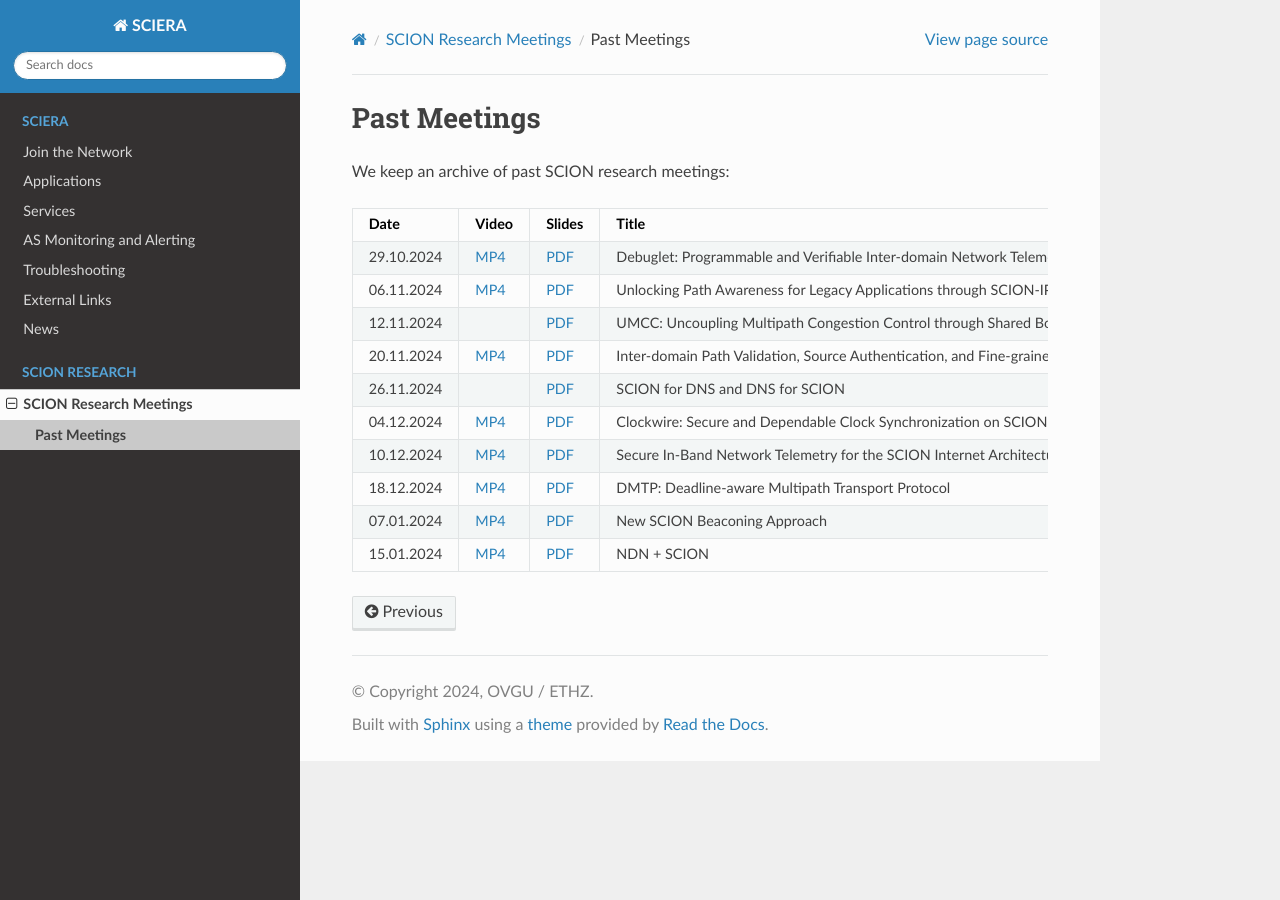
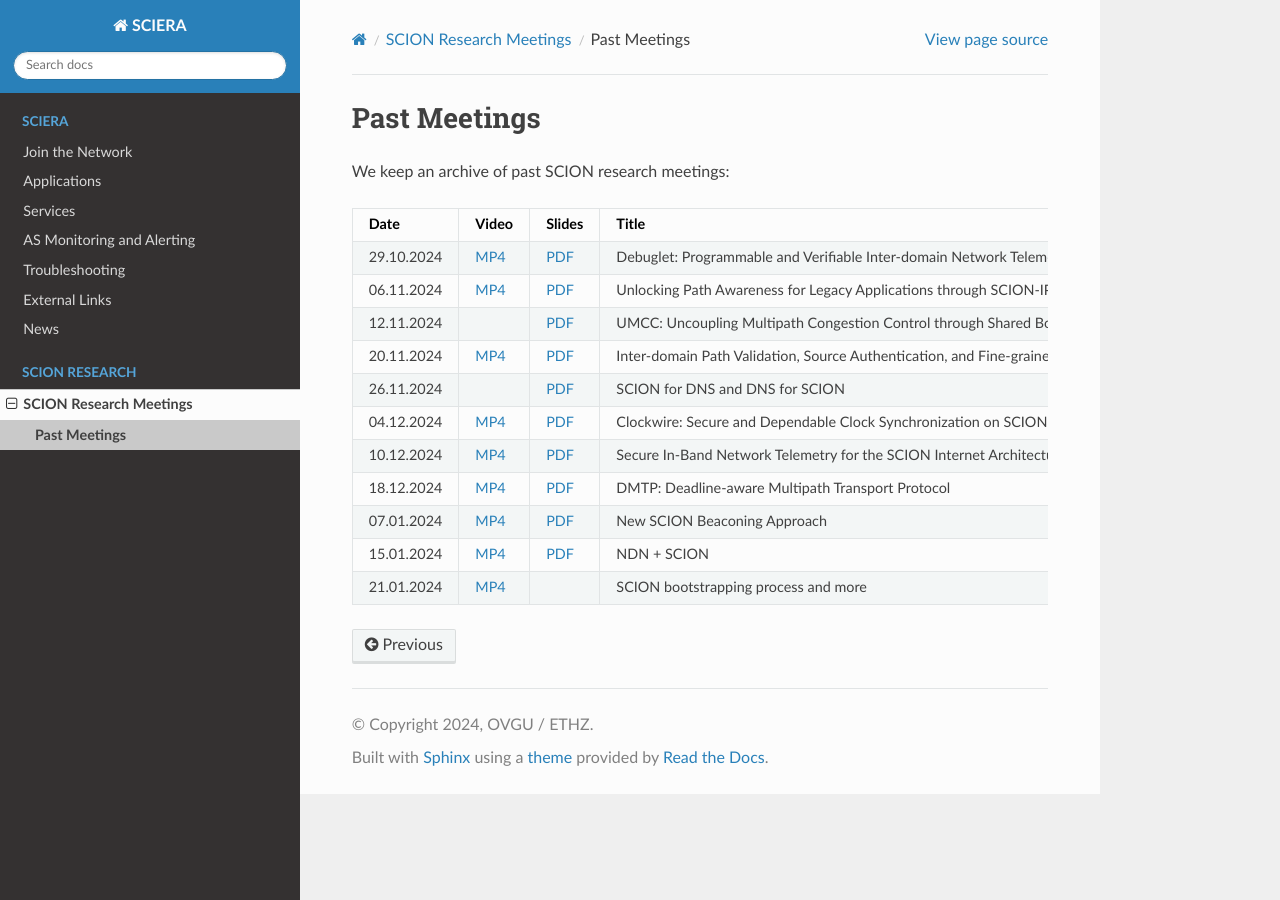
Before and after one commit to netsys-lab/scion-education-network-documentation, a Sphinx documentation site: the page built from docs/source/scion-research/meetings/past.rst, in a window 1280 px wide. Built offline with Sphinx 7.4.7 and the Read the Docs theme 3.1.0, drawn with Linux system fonts in a browser that asks for light colours.

Commit message:
Add presentation video, missing slides. (#12)

```diff
--- a/docs/source/scion-research/meetings/past.rst
+++ b/docs/source/scion-research/meetings/past.rst
@@ -75,3 +75,9 @@
       - Ken Calvert (University of Kentucky)
       - `PDF <https://drive.google.com/file/d/12aSfu80FYYpsXH9Vc1GBUSOn9bmXKGNy/view>`__.
         `PDF <https://dl.acm.org/doi/10.1145/3623565.3623716>`__
+    * - 21.01.2024
+      - `MP4 <https://drive.google.com/file/d/1hMCJyTN_d6x8Vm87dQC_a0GrAsz0UnkB/view>`__
+      -
+      - SCION bootstrapping process and more
+      - François Wirz (ETH Zurich)
+      -
```
